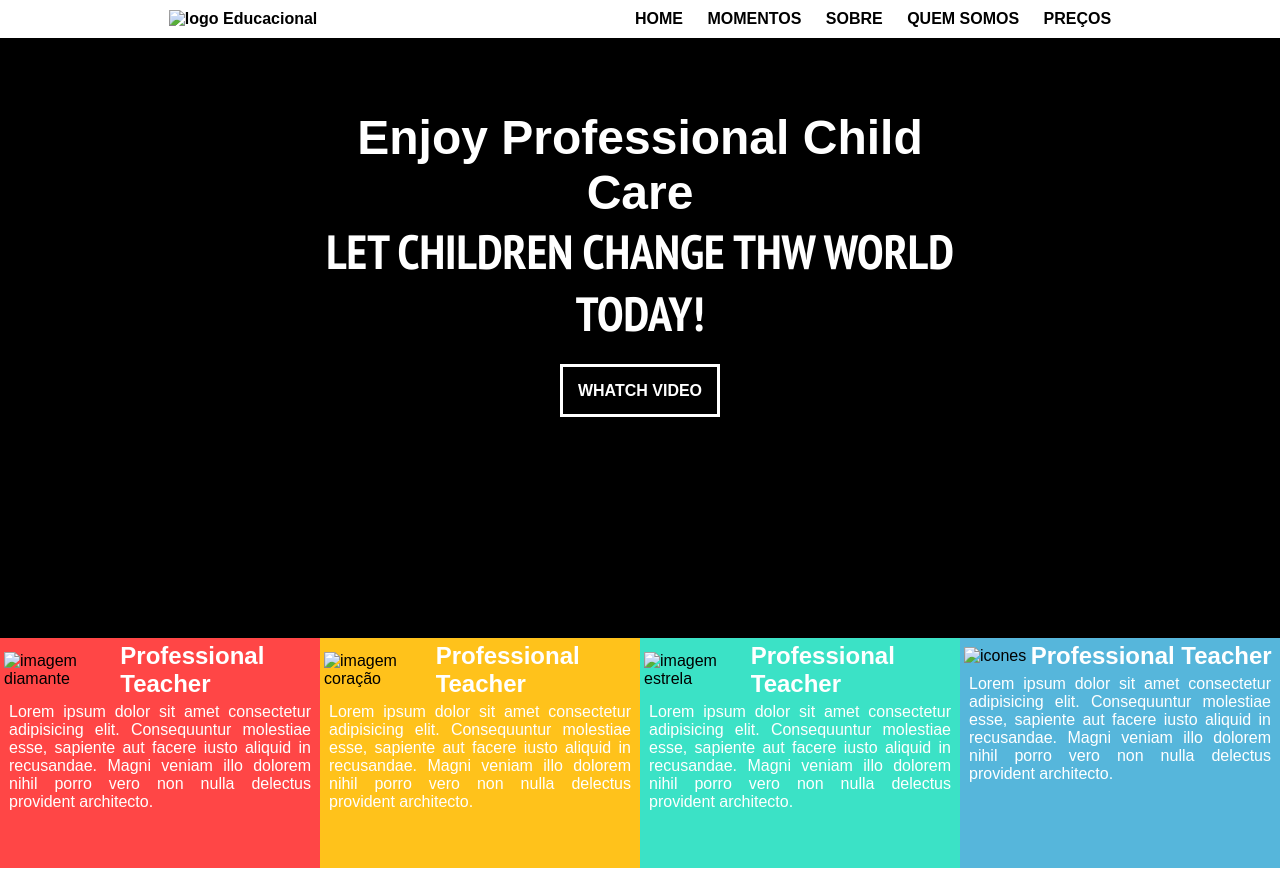
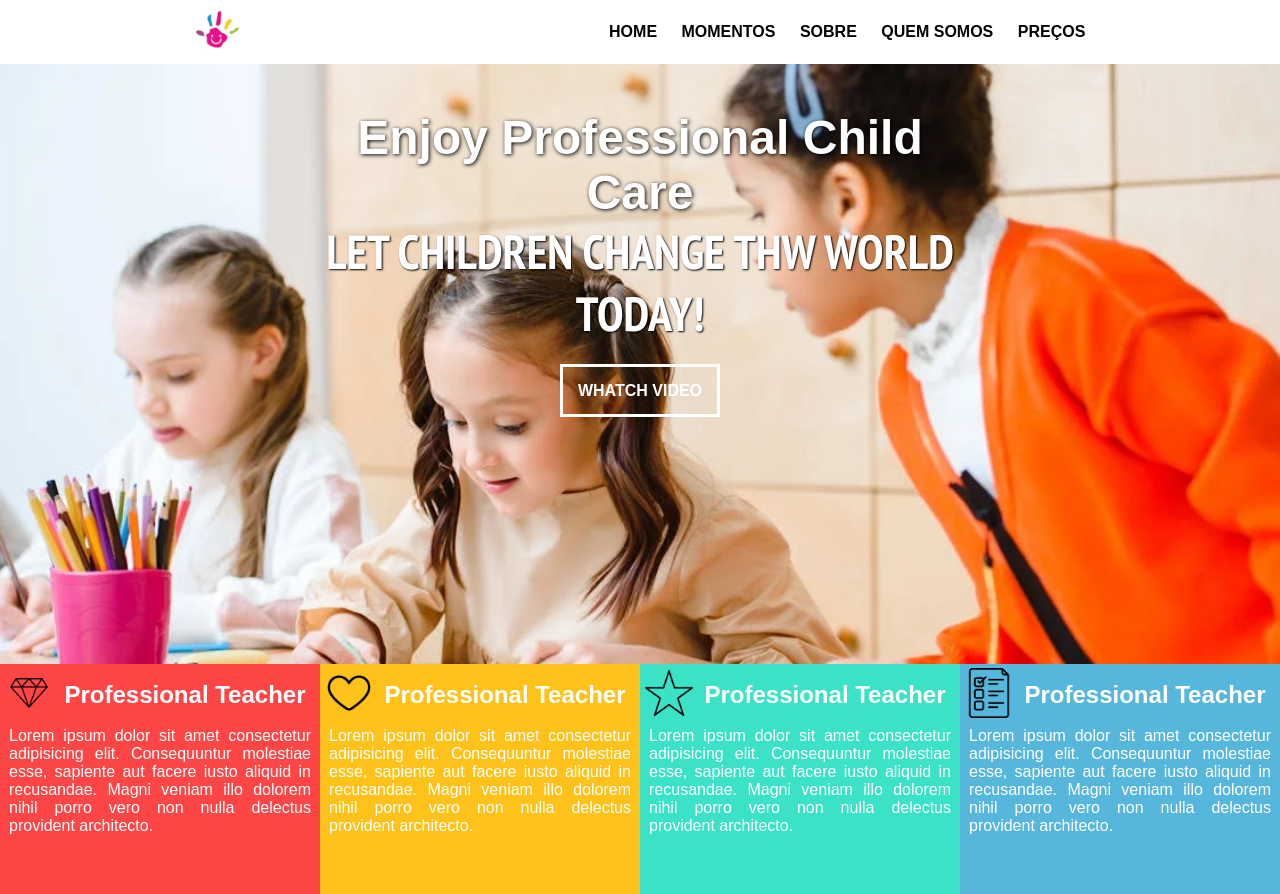
Before and after one commit to Marcos-Pinheiro-Silva/LANDING-PAGE, a plain HTML site: page index.html in a window 1280 px wide. Before the commit the page ends 868 px from the top, so only its background shows below. Drawn offline with Linux system fonts and the light colour scheme; a web font is replaced by a local one.

Commit message:
alterações
2

```diff
--- a/index.html
+++ b/index.html
@@ -15,7 +15,7 @@
         <div class="header">
              <div>
                 <a href="index.html" style="background-color: white;">
-                    <img class="img_logo_header" src="imgs/logo.jpg" alt="logo Educacional">
+                    <img class="img_logo_header" src="logo.jpg" alt="logo Educacional">
                  </a>
             </div>
 
@@ -40,7 +40,7 @@
         <div id="bloco1" class="bloco">
             <div class="header2">
                 <div id="blocoimg">
-                    <img class="img" src="imgs/iconesmain/diamante.png" alt="imagem diamante">
+                    <img class="img" src="iconesmain/diamante.png" alt="imagem diamante">
                 </div >
 
                 <div class="title1">
@@ -56,7 +56,7 @@
         <div id="bloco2" class="bloco">
             <div class="header2">
                 <div id="blocoimg">
-                    <img class="img" src="imgs/iconesmain/coracao.png" alt="imagem coração">
+                    <img class="img" src="iconesmain/coracao.png" alt="imagem coração">
                 </div >
 
                 <div class="title1">
@@ -71,7 +71,7 @@
         <div id="bloco3" class="bloco">
             <div class="header2">
                 <div id="blocoimg">
-                    <img class="img" src="imgs/iconesmain/estrela.png" alt="imagem estrela">
+                    <img class="img" src="iconesmain/estrela.png" alt="imagem estrela">
                 </div >
 
                 <div class="title1">
@@ -86,7 +86,7 @@
         <div id="bloco4" class="bloco">
             <div class="header2">
                 <div id="blocoimg">
-                    <img class="img" src="imgs/iconesmain/lista-de-tarefas.png" alt="icones">
+                    <img class="img" src="iconesmain/lista-de-tarefas.png" alt="Lista de tarefas">
                 </div >
 
                 <div class="title1">
--- a/style.css
+++ b/style.css
@@ -48,7 +48,7 @@ main {
   padding: 100px 0;
   text-align: center;
   color: white;
-  background: url(imgs/criançasestudando.webp) no-repeat bottom center scroll;
+  background: url(criançasestudando.webp) no-repeat bottom center scroll;
   background-position: 30% 45%;
   background-color: black;
   background-size: cover;
```
